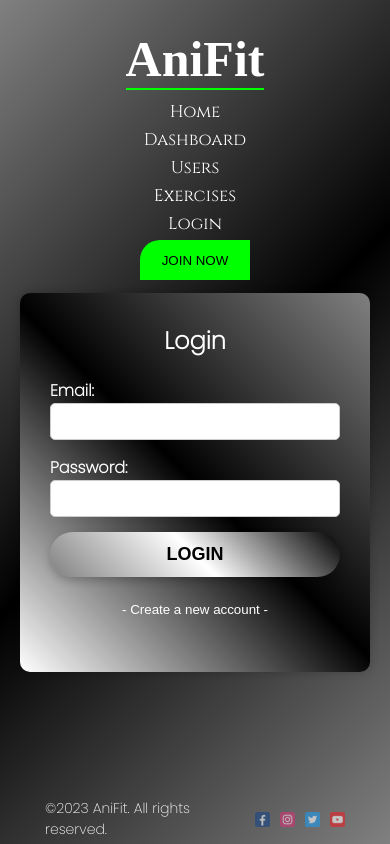
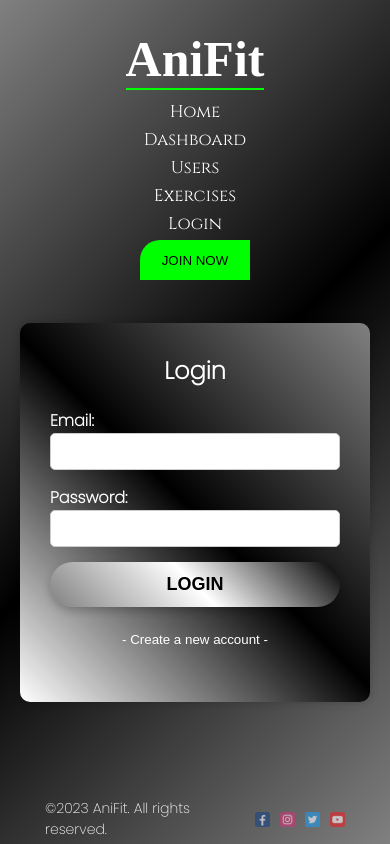
Before and after one commit to andria21/AniFit-NextJs, a Next.js app: page /dashboard/login in a window 390 px wide. Built offline with nearby package versions, Linux system fonts and the light colour scheme; no server answers; a web font is replaced by a local one.

Commit message:
made some changes in login css file

```diff
--- a/src/app/dashboard/(auth)/login/page.module.css
+++ b/src/app/dashboard/(auth)/login/page.module.css
@@ -118,12 +118,19 @@
   .loginForm {
     width: 350px;
     margin-bottom: 50px;
-    margin-top: 50px;
+    margin-top: 110px;
   }
 }
 
-@media (max-width: 300px) {
+@media (max-width: 375px) {
   .loginForm {
     width: 280px;
+    margin-top: 150px;
+  }
+  .container {
+    height: 100%;
+  }
+  .footerContainer {
+    position: sticky;
   }
 }
--- a/src/app/dashboard/(auth)/register/page.module.css
+++ b/src/app/dashboard/(auth)/register/page.module.css
@@ -111,7 +111,7 @@
   }
 }
 
-@media (max-width: 300px) {
+@media (max-width: 375px) {
   .form {
     width: 280px;
   }
```
